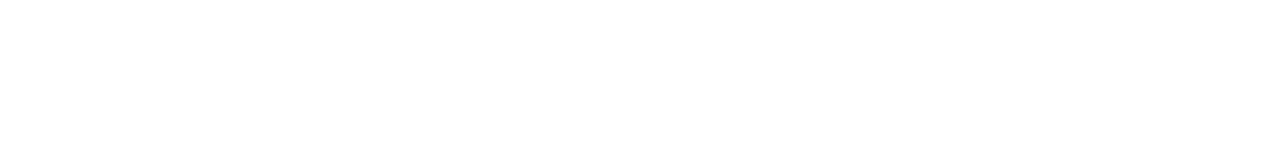
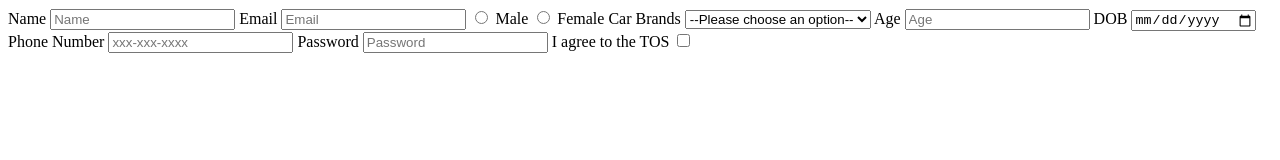
Before and after one commit to acciojob/signup-form-car-Kashyap-Bhvajjula, a website: page main.html in a window 1280 px wide. Drawn offline with Linux system fonts and the light colour scheme.

Commit message:
created a submission

```diff
--- a/main.html
+++ b/main.html
@@ -10,6 +10,45 @@
 	<!-- the entire body must be written by student -->
     <script type="text/javascript" src="./script.js">
 </script>
+	<form method = "post">
+
+		<label for = "name">Name</label>
+		<input type = "text" placeholder = "Name" required>
+
+		<label for = "Email">Email</label>
+		<input type = "email" placeholder = "Email" required>
+
+		 <label for="gender_m">
+			 <input type="radio" id="gender_m" name="gender" required> Male
+		 </label>
+	    <label for="gender_f">
+			<input type="radio" id="gender_f" name="gender" required> Female
+		</label>
+
+
+		<label for = "cars" >Car Brands</label>
+		<select placeholder = "--Please choose an option--">
+			<option value = "#" selected disabled>--Please choose an option--</option>
+			<option value ="Lexus">Lexus</option>
+		</select>
+
+		<label for = "age">Age</label>
+		<input type = "number" id = "age" placeholder = "Age" required>
+
+		<label for = "dob">DOB</label>
+		<input type = "date" id = "dob" required>
+
+		<label for ="tel">Phone Number</label>
+		<input type ="tel" id = "tel" placeholder = "xxx-xxx-xxxx">
+
+		<label for = "password">Password</label>
+		<input type = "password" required placeholder= "Password">
+
+		<label for = "tos">I agree to the TOS</label>
+		<input type = "checkbox" required id = "tos">
+
+
+	</form>
 
 </body>
 
```
